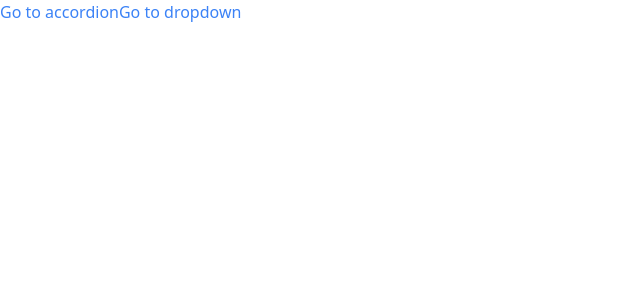
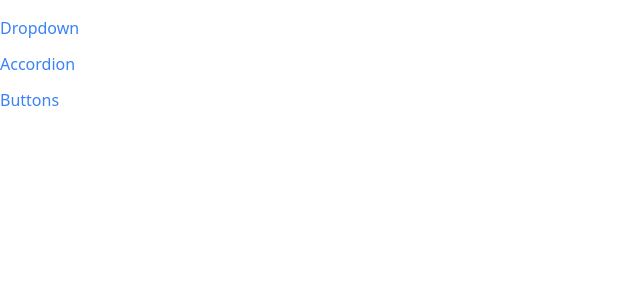
Before and after one commit to AnniLevi/react-comps, a React (Create React App) app: page / in a window 1280 px wide. Shown: the top 300 px of the page, without its empty margins (0-640 px from the left). Built offline with nearby package versions, Linux system fonts and the light colour scheme.

Commit message:
create Sidebar component

```diff
--- a/src/App.js
+++ b/src/App.js
@@ -1,19 +1,22 @@
-import Link from "./components/Link";
 import Route from "./components/Route";
 import AccordionPage from "./pages/AccordionPage";
 import DropdownPage from "./pages/DropdownPage";
+import Sidebar from './components/Sidebar'
+import ButtonPage from "./pages/ButtonPage";
 
 function App() {
   return (
-    <div>
-      <Link to="/accordion">Go to accordion</Link>
-      <Link to="/dropdown">Go to dropdown</Link>
-      <div>
+    <div className="container mx-auto grid grid-cols-6 gap-4 mt-4">
+      <Sidebar />
+      <div className='col-span-5'>
         <Route path="/accordion">
           <AccordionPage />
         </Route>
         <Route path="/dropdown">
           <DropdownPage />
+        </Route>{" "}
+        <Route path="/buttons">
+          <ButtonPage />
         </Route>
       </div>
     </div>
--- a/src/components/Link.js
+++ b/src/components/Link.js
@@ -1,10 +1,14 @@
 import classNames from "classnames";
 import useNavigation from "../hooks/use-navigation";
 
-function Link({ to, children }) {
-  const { navigate } = useNavigation();
+function Link({ to, children, className, activeClassName }) {
+  const { navigate, currentPath } = useNavigation();
 
-  const classes = classNames("text-blue-500");
+  const classes = classNames(
+    "text-blue-500",
+    className,
+    currentPath === to && activeClassName
+  );
 
   const handleClick = (event) => {
     // if user holds down the 'ctrl' ('command') key and then clicks on the link,
--- /dev/null
+++ b/src/components/Sidebar.js
@@ -0,0 +1,30 @@
+import Link from "./Link";
+
+function Sidebar() {
+  const links = [
+    { label: "Dropdown", path: "/dropdown" },
+    { label: "Accordion", path: "/accordion" },
+    { label: "Buttons", path: "/buttons" },
+  ];
+
+  const renderedLinks = links.map((link) => {
+    return (
+      <Link
+        key={link.label}
+        to={link.path}
+        activeClassName="font-bold border-l-4 border-blue-500 pl-2"
+        className="mb-3"
+      >
+        {link.label}
+      </Link>
+    );
+  });
+
+  return (
+    <div className="sticky top-0 overflow-y-scroll flex flex-col items-start">
+      {renderedLinks}
+    </div>
+  );
+}
+
+export default Sidebar;
```
Also changed, not shown: 1 other file (tests, documents, lock files or other folders).
